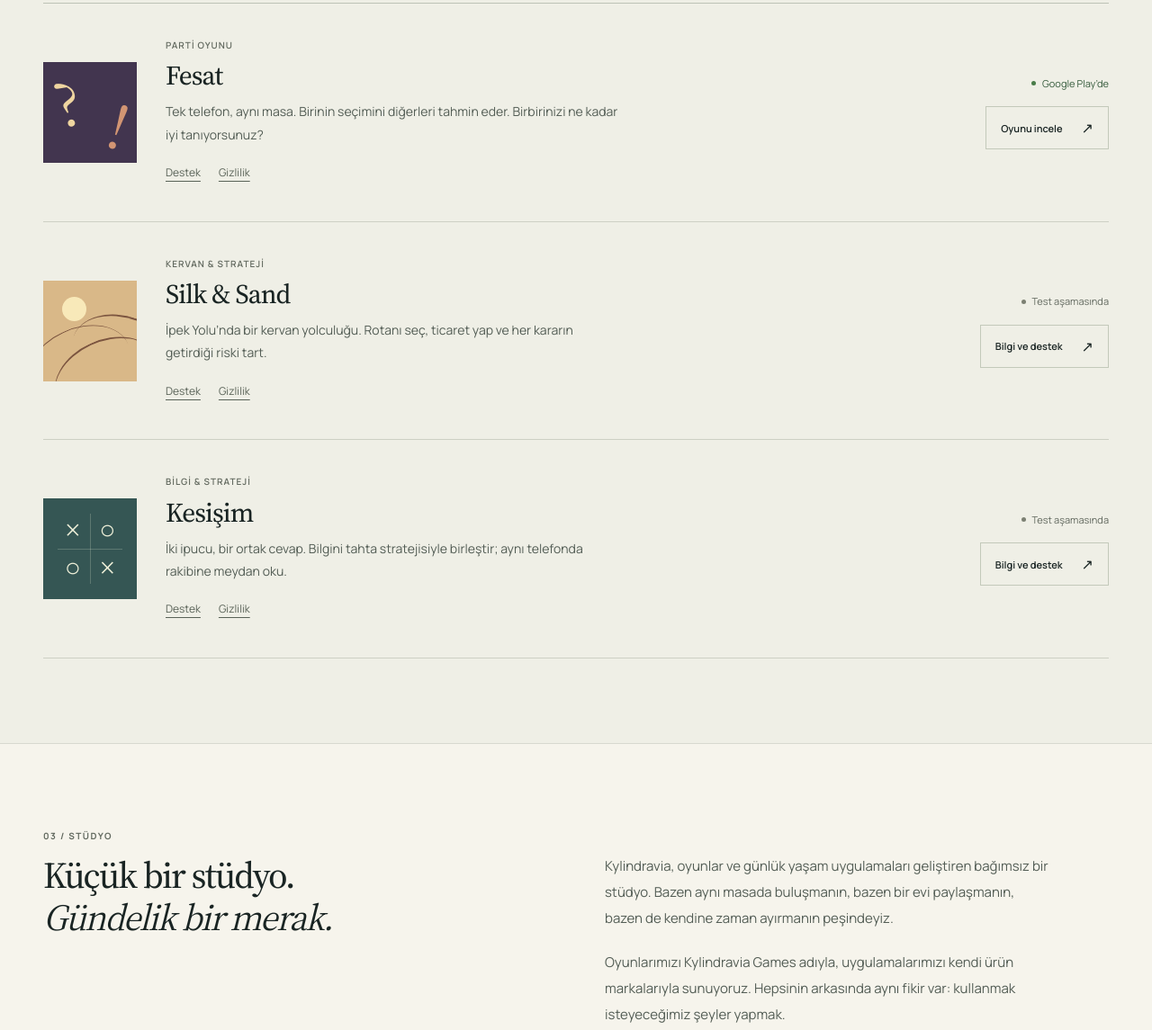
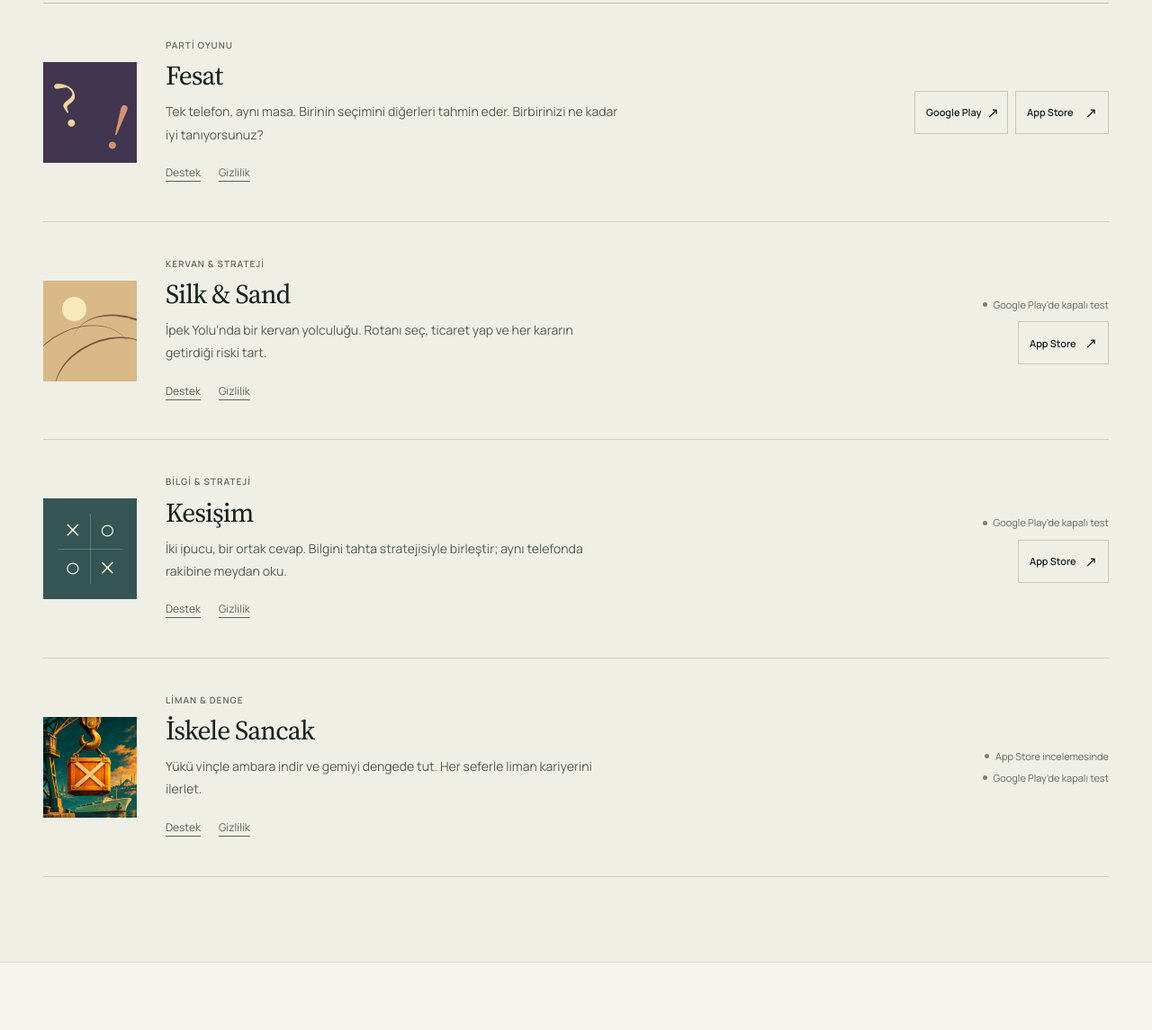
Before and after one commit to ahmet12/ahmet12.github.io, a plain HTML site: page index.html in a window 1280 px wide. Shown: the part 1800-2945 px from the top of the page at 90% size. Drawn offline with Linux system fonts and the light colour scheme.

Commit message:
Refresh product destinations and game availability

```diff
--- a/index.html
+++ b/index.html
@@ -46,7 +46,7 @@
     </section>
 
     <section class="products page-width section-space" id="urunler" aria-labelledby="products-title">
-      <div class="section-heading"><div><p class="eyebrow">01 / Uygulamalar</p><h2 id="products-title">Gününe eşlik edenler.</h2></div><p>İhtiyacın olan yerde,<br>kendi ritminde.</p></div>
+      <div class="section-heading"><div><p class="eyebrow">01 / Uygulamalar</p><h2 id="products-title">Gününe eşlik edenler.</h2></div><p>İhtiyacın olan yerde,<br> kendi ritminde.</p></div>
       <div class="app-grid">
         <article class="app-card app-ourden" aria-labelledby="ourden-title">
           <div class="app-art ourden-art" aria-hidden="true"><span class="art-label">Aynı çatı altında.</span><div class="ourden-arch"><img src="assets/ourden-mark.svg" width="116" height="116" alt=""></div><span class="art-wordmark">Ourden</span><span class="art-note">Birlikte yaşamanın küçük işleri.</span></div>
@@ -54,7 +54,11 @@
             <div class="product-meta"><span>Ev yaşamı</span><span class="status"><span aria-hidden="true"></span> Hazırlanıyor</span></div>
             <h3 id="ourden-title">Ourden</h3>
             <p>Ev işlerini, alışverişi ve ortak planları bir arada tutan bir uygulama. Bir evi paylaşırken, sorumlulukları da paylaşmak için.</p>
-            <div class="app-actions"><a class="text-link" href="ourden/privacy/">KVKK aydınlatma metni</a><a class="text-link" href="ourden/help/">Ourden destek</a></div>
+            <div class="app-actions">
+              <a class="text-link app-site-link" href="https://getourden.com/">Ourden sitesine git <span aria-hidden="true">↗</span></a>
+              <a class="text-link app-resource-link" href="https://getourden.com/privacy">KVKK aydınlatma metni</a>
+              <a class="text-link app-resource-link" href="https://getourden.com/help">Ourden destek</a>
+            </div>
           </div>
         </article>
         <article class="app-card app-fyd" aria-labelledby="fyd-title">
@@ -63,7 +67,7 @@
             <div class="product-meta"><span>Günlük alışkanlıklar</span><span class="status"><span aria-hidden="true"></span> Hazırlanıyor</span></div>
             <h3 id="fyd-title">Form Your Day</h3>
             <p>Beslenme, hareket ve günlük alışkanlıkları bir araya getiren plan ve kayıt uygulaması. Kendi gününe, kendi ritminde yer açmak için.</p>
-            <div class="app-actions"><a class="text-link" href="https://formyourday.com/">Ürün sitesini ziyaret et <span aria-hidden="true">↗</span></a><span class="availability">formyourday.com</span></div>
+            <div class="app-actions"><a class="text-link app-site-link" href="https://formyourday.com/">Form Your Day sitesine git <span aria-hidden="true">↗</span></a><span class="availability">formyourday.com</span></div>
           </div>
         </article>
       </div>
@@ -71,22 +75,48 @@
 
     <section class="games-section" id="oyunlar" aria-labelledby="games-title">
       <div class="page-width section-space">
-        <div class="section-heading"><div><p class="eyebrow">02 / Oyunlar</p><h2 id="games-title">Bir tur daha?</h2></div><p>Biraz merak, biraz strateji.<br>Ve paylaşacak bir hikâye.</p></div>
+        <div class="section-heading"><div><p class="eyebrow">02 / Oyunlar</p><h2 id="games-title">Bir tur daha?</h2></div><p>Biraz merak, biraz strateji.<br> Ve paylaşacak bir hikâye.</p></div>
         <div class="game-list">
           <article class="game-row" aria-labelledby="fesat-title">
             <div class="game-emblem emblem-fesat" aria-hidden="true"><span>?</span><span>!</span></div>
             <div class="game-copy"><span class="game-kind">Parti oyunu</span><h3 id="fesat-title">Fesat</h3><p>Tek telefon, aynı masa. Birinin seçimini diğerleri tahmin eder. Birbirinizi ne kadar iyi tanıyorsunuz?</p><div class="game-resources"><a href="fesat/support/">Destek</a><a href="fesat/privacy/">Gizlilik</a></div></div>
-            <div class="game-end"><span class="status status-live"><span aria-hidden="true"></span> Google Play’de</span><a class="game-cta" href="https://play.google.com/store/apps/details?id=com.kylindravia.fesat">Oyunu incele <span aria-hidden="true">↗</span></a></div>
+            <div class="game-end">
+              <div class="game-store-links">
+                <a class="game-cta" href="https://play.google.com/store/apps/details?id=com.kylindravia.fesat" aria-label="Fesat Google Play’de">Google Play <span aria-hidden="true">↗</span></a>
+                <a class="game-cta" href="https://apps.apple.com/tr/app/fesat-party-card-game/id6803154879" aria-label="Fesat App Store’da">App Store <span aria-hidden="true">↗</span></a>
+              </div>
+            </div>
           </article>
           <article class="game-row" aria-labelledby="silk-title">
             <div class="game-emblem emblem-silk" aria-hidden="true"><span></span><span></span><span></span></div>
             <div class="game-copy"><span class="game-kind">Kervan &amp; strateji</span><h3 id="silk-title">Silk &amp; Sand</h3><p>İpek Yolu’nda bir kervan yolculuğu. Rotanı seç, ticaret yap ve her kararın getirdiği riski tart.</p><div class="game-resources"><a href="silk-and-sand/support/">Destek</a><a href="silk-and-sand/privacy/">Gizlilik</a></div></div>
-            <div class="game-end"><span class="status"><span aria-hidden="true"></span> Test aşamasında</span><a class="game-cta" href="silk-and-sand/support/">Bilgi ve destek <span aria-hidden="true">↗</span></a></div>
+            <div class="game-end">
+              <span class="status"><span aria-hidden="true"></span> Google Play’de kapalı test</span>
+              <a class="game-cta" href="https://apps.apple.com/tr/app/silk-sand/id6799501136" aria-label="Silk &amp; Sand App Store’da">App Store <span aria-hidden="true">↗</span></a>
+            </div>
           </article>
           <article class="game-row" aria-labelledby="kesisim-title">
             <div class="game-emblem emblem-kesisim" aria-hidden="true"><span>×</span><span>○</span><span>○</span><span>×</span></div>
             <div class="game-copy"><span class="game-kind">Bilgi &amp; strateji</span><h3 id="kesisim-title">Kesişim</h3><p>İki ipucu, bir ortak cevap. Bilgini tahta stratejisiyle birleştir; aynı telefonda rakibine meydan oku.</p><div class="game-resources"><a href="kesisim/support/">Destek</a><a href="kesisim/privacy/">Gizlilik</a></div></div>
-            <div class="game-end"><span class="status"><span aria-hidden="true"></span> Test aşamasında</span><a class="game-cta" href="kesisim/support/">Bilgi ve destek <span aria-hidden="true">↗</span></a></div>
+            <div class="game-end">
+              <span class="status"><span aria-hidden="true"></span> Google Play’de kapalı test</span>
+              <a class="game-cta" href="https://apps.apple.com/tr/app/kesi%C5%9Fim/id6806755468" aria-label="Kesişim App Store’da">App Store <span aria-hidden="true">↗</span></a>
+            </div>
+          </article>
+          <article class="game-row" id="iskele-sancak" aria-labelledby="iskele-sancak-title">
+            <div class="game-emblem emblem-iskele"><img src="assets/iskele-sancak-icon.png" width="224" height="224" alt="" loading="lazy"></div>
+            <div class="game-copy">
+              <span class="game-kind">Liman &amp; denge</span>
+              <h3 id="iskele-sancak-title">İskele Sancak</h3>
+              <p>Yükü vinçle ambara indir ve gemiyi dengede tut. Her seferle liman kariyerini ilerlet.</p>
+              <div class="game-resources"><a href="iskele-sancak/support/" aria-label="İskele Sancak desteği">Destek</a><a href="iskele-sancak/privacy/" aria-label="İskele Sancak gizlilik politikası">Gizlilik</a></div>
+            </div>
+            <div class="game-end">
+              <div class="game-platforms">
+                <span class="status"><span aria-hidden="true"></span> App Store incelemesinde</span>
+                <span class="status"><span aria-hidden="true"></span> Google Play’de kapalı test</span>
+              </div>
+            </div>
           </article>
         </div>
       </div>
--- a/sitemap.xml
+++ b/sitemap.xml
@@ -15,4 +15,6 @@
   <url><loc>https://kylindravia.com/silk-and-sand/privacy/</loc></url>
   <url><loc>https://kylindravia.com/kesisim/support/</loc></url>
   <url><loc>https://kylindravia.com/kesisim/privacy/</loc></url>
+  <url><loc>https://kylindravia.com/iskele-sancak/support/</loc></url>
+  <url><loc>https://kylindravia.com/iskele-sancak/privacy/</loc></url>
 </urlset>
--- a/studio.css
+++ b/studio.css
@@ -68,7 +68,7 @@ h1 em { color: var(--gold); }
 h2 { font-size: clamp(34px, 3.5vw, 47px); letter-spacing: -.04em; line-height: 1.15; }
 .section-heading > p { color: var(--muted); font-size: 14px; line-height: 1.85; }
 .app-grid { display: grid; grid-template-columns: repeat(2, minmax(0, 1fr)); gap: 32px; }
-.app-card { min-width: 0; }
+.app-card { min-width: 0; position: relative; }
 .app-art { height: 318px; position: relative; overflow: hidden; display: flex; flex-direction: column; align-items: center; justify-content: flex-end; }
 .art-label { position: absolute; top: 23px; left: 25px; font-size: 10px; letter-spacing: .01em; }
 .ourden-art { color: #fff7e7; background: #3156a5; }
@@ -88,18 +88,18 @@ h2 { font-size: clamp(34px, 3.5vw, 47px); letter-spacing: -.04em; line-height: 1
 .product-meta > span:first-child { font-size: 10px; text-transform: uppercase; letter-spacing: .1em; font-weight: 700; }
 .status { display: inline-flex; align-items: center; gap: 7px; white-space: nowrap; color: var(--muted); font-size: 11px; line-height: 1.6; }
 .status > span { width: 5px; height: 5px; border-radius: 50%; background: #7c8073; flex-shrink: 0; }
-.status-live { color: #375c3d; }
-.status-live > span { background: #497c49; }
 .app-copy h3 { margin-top: 12px; font-size: 31px; line-height: 1.2; letter-spacing: -.035em; }
 .app-copy > p { margin-top: 13px; color: #535d55; font-size: 15px; line-height: 1.85; max-width: 465px; }
 .app-actions { display: flex; flex-wrap: wrap; align-items: center; justify-content: space-between; gap: 12px; margin-top: 22px; padding-top: 17px; border-top: 1px solid var(--line); }
 .text-link { min-height: 44px; display: inline-flex; align-items: center; gap: 25px; font-size: 12px; font-weight: 700; text-decoration: none; }
 .text-link:hover { text-decoration: underline; }
 .text-link span { font-size: 18px; font-weight: 400; }
+.app-site-link::after { content: ""; position: absolute; inset: 0; z-index: 1; }
+.app-resource-link { position: relative; z-index: 2; }
 .availability { color: var(--muted); font-size: 10px; }
 .games-section { border-block: 1px solid var(--line); background: #efefe6; }
 .game-list { border-top: 1px solid #bdc2b6; }
-.game-row { display: grid; grid-template-columns: 104px minmax(0, 1fr) 190px; gap: 32px; padding-block: 32px; border-bottom: 1px solid #cdd0c4; align-items: center; }
+.game-row { display: grid; grid-template-columns: 104px minmax(0, 1fr) 216px; gap: 32px; padding-block: 32px; border-bottom: 1px solid #cdd0c4; align-items: center; }
 .game-emblem { width: 104px; height: 112px; position: relative; display: grid; place-items: center; overflow: hidden; }
 .emblem-fesat { background: #42354f; color: #efd5a0; font-family: var(--serif); }
 .emblem-fesat span { position: absolute; font-size: 73px; line-height: 1; }
@@ -115,13 +115,17 @@ h2 { font-size: clamp(34px, 3.5vw, 47px); letter-spacing: -.04em; line-height: 1
 .emblem-kesisim::before { width: 1px; height: 78px; top: 17px; }
 .emblem-kesisim::after { height: 1px; width: 72px; left: 16px; }
 .emblem-kesisim span { font-family: var(--serif); font-size: 30px; line-height: 1; }
+.emblem-iskele img { width: 100%; height: 100%; object-fit: cover; }
 .game-kind { font-size: 10px; text-transform: uppercase; font-weight: 600; letter-spacing: .1em; color: var(--muted); }
 .game-copy h3 { font-size: 30px; line-height: 1.2; letter-spacing: -.03em; margin-top: 4px; }
 .game-copy > p { max-width: 505px; font-size: 14px; color: #535d55; line-height: 1.8; margin-top: 9px; }
 .game-resources { display: flex; gap: 20px; margin-top: 8px; }
 .game-resources a { display: inline-flex; align-items: center; min-height: 44px; font-size: 12px; color: #596257; }
-.game-end { display: flex; flex-direction: column; align-items: flex-end; justify-content: center; gap: 17px; }
-.game-cta { display: inline-flex; align-items: center; gap: 21px; min-height: 44px; border: 1px solid #c3c9ba; padding: 9px 16px; font-size: 11px; font-weight: 600; text-decoration: none; }
+.game-end { display: flex; flex-direction: column; align-items: flex-end; justify-content: center; gap: 10px; }
+.game-store-links { display: grid; grid-template-columns: repeat(2, minmax(0, 1fr)); gap: 8px; width: min(100%, 216px); }
+.game-platforms { display: grid; justify-items: end; gap: 6px; }
+.game-cta { display: inline-flex; align-items: center; gap: 10px; min-height: 44px; border: 1px solid #c3c9ba; padding: 9px 12px; font-size: 11px; font-weight: 600; white-space: nowrap; text-decoration: none; }
+.game-store-links .game-cta { justify-content: space-between; gap: 6px; }
 .game-cta:hover { border-color: var(--ink); background: #e6e8dd; }
 .game-cta span { font-size: 16px; font-weight: 400; }
 .studio { display: grid; grid-template-columns: 1fr 1fr; gap: 64px; align-items: start; }
@@ -183,7 +187,8 @@ h2 { font-size: clamp(34px, 3.5vw, 47px); letter-spacing: -.04em; line-height: 1
   .emblem-kesisim::before { top: 9px; height: 58px; } .emblem-kesisim::after { left: 9px; width: 47px; }
   .game-copy h3 { font-size: 28px; } .game-copy > p { font-size: 14px; line-height: 1.85; }
   .game-end { grid-column: 2; align-items: flex-start; flex-direction: row; flex-wrap: wrap; justify-content: space-between; gap: 9px; }
-  .game-cta { min-height: 44px; padding-inline: 11px; font-size: 11px; gap: 13px; } .game-end .status { min-height: 40px; font-size: 10px; }
+  .game-platforms { justify-items: start; }
+  .game-cta { padding-inline: 11px; } .game-end .status { min-height: 40px; font-size: 10px; } .game-platforms .status { min-height: 0; }
   .game-resources { gap: 23px; } .game-resources a { min-height: 44px; }
   .studio { grid-template-columns: 1fr; gap: 23px; } .studio h2 { font-size: 36px; } .studio-copy { padding-top: 0; } .studio-copy p { font-size: 15px; }
   .contact-inner { flex-direction: column; align-items: flex-start; padding-block: 40px; gap: 23px; } .contact-inner h2 { font-size: 31px; }
```
Also changed, not shown: assets/iskele-sancak-icon.png (added).
